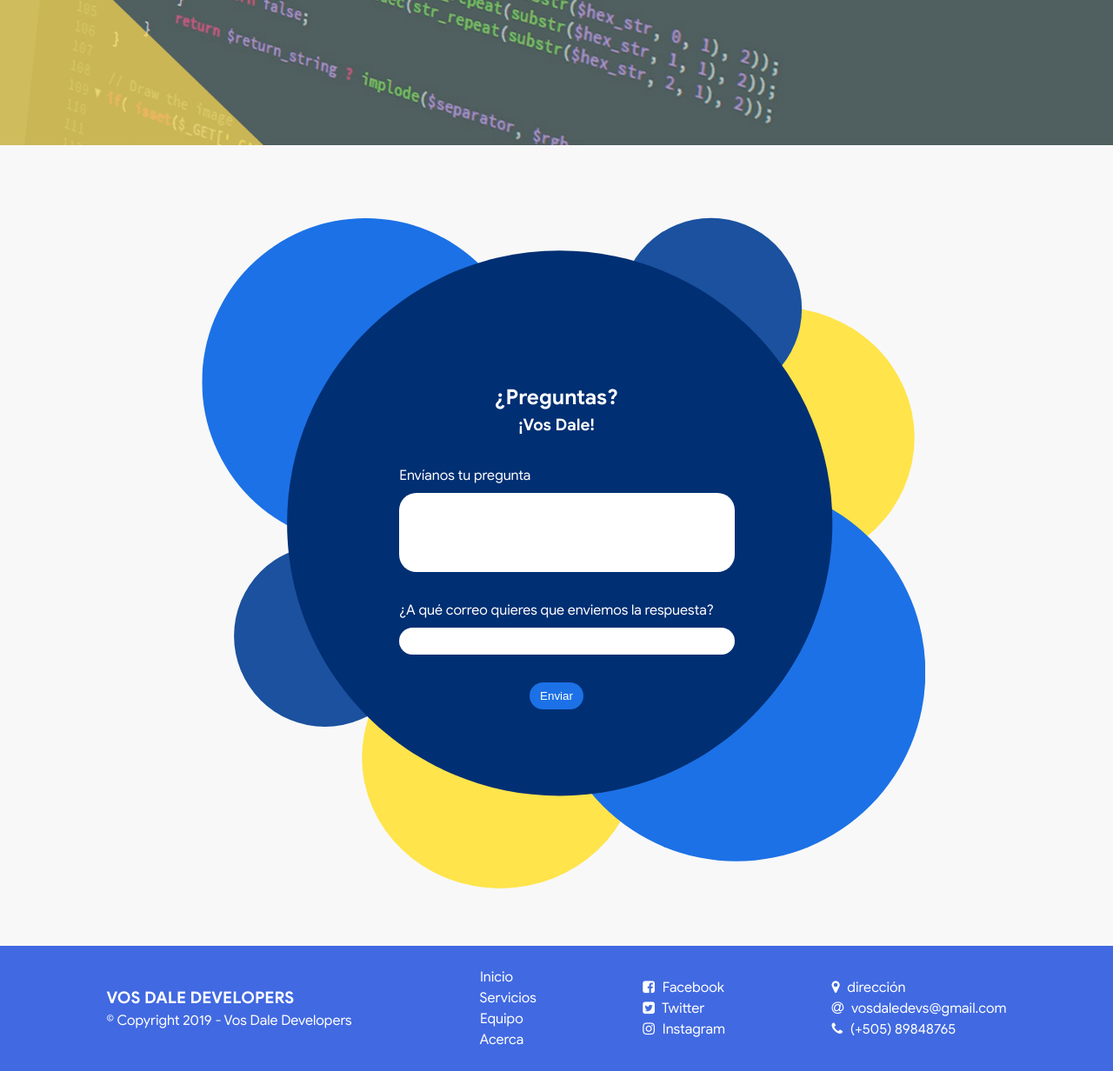
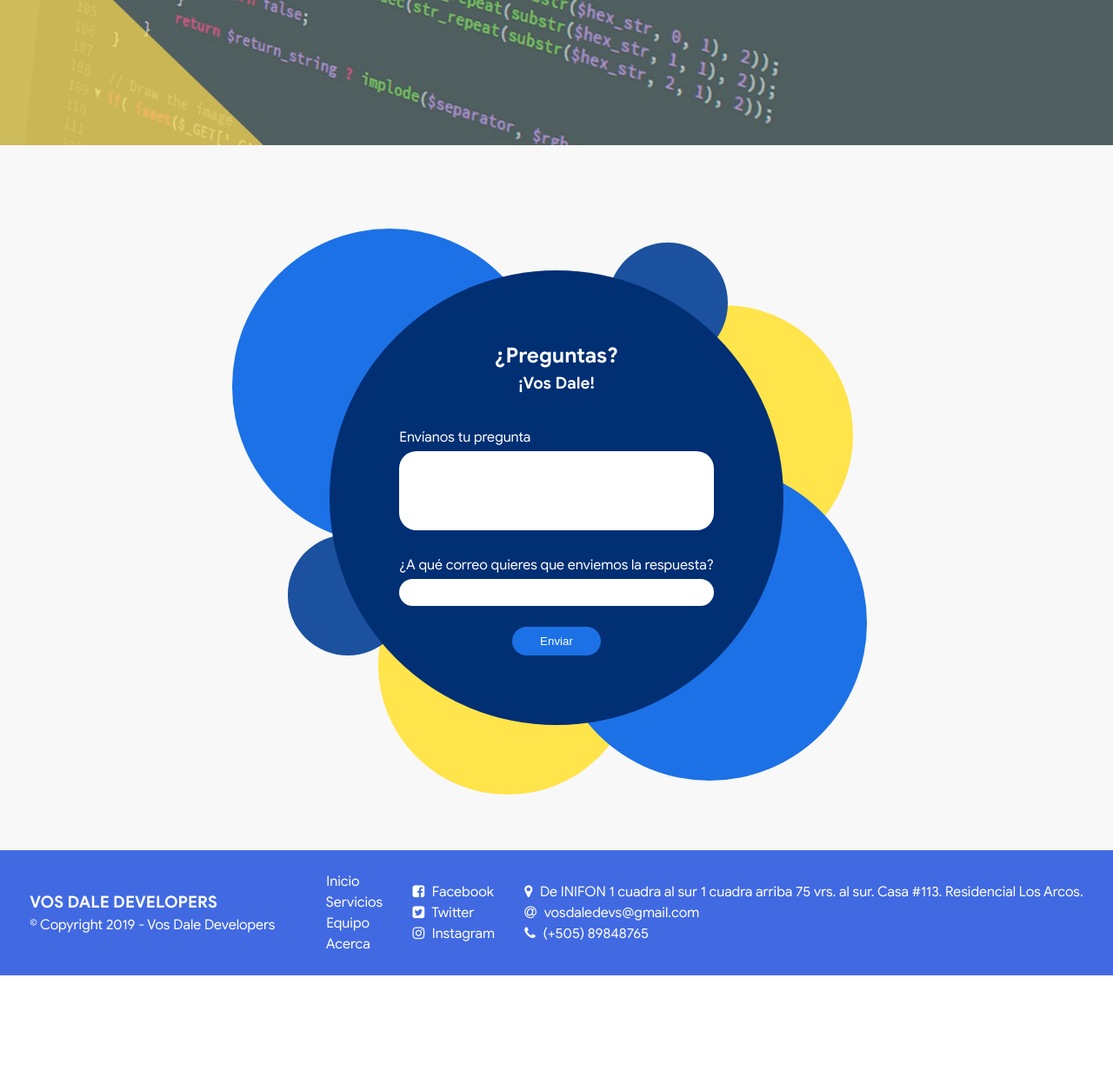
Before and after one commit to vosdaledevs/VosDaleDevelopersSite, a PHP site: page / in a window 1280 px wide. Shown: the part 633-1865 px from the top of the page at 87% size. After the commit the page ends 1755 px from the top, so only its background shows below. Run offline with PHP 8.4, Linux system fonts and the light colour scheme.

Commit message:
Actualización de los archivos de imagen. Remplazo del background usado en el formulario de preguntas por varias sombras de caja de css. Añadidos algunos comentarios en el JS, así como el evento onSubmit para le formulario de preguntas.

```diff
--- a/css/style.css
+++ b/css/style.css
@@ -76,7 +76,7 @@ i{
 .page-header--logo{
   width: 3.4rem;
   height: 3.4rem;
-  object-fit: cover;
+  object-fit: contain;
   border-radius: 100px;
   background-color: var(--secondary);
   box-shadow: var(--box-shadow);
@@ -215,47 +215,62 @@ i{
 }
 
 .question-form{
-  --padding-form: .5rem .75rem;
-  position: relative;
-  margin: 15rem 0;
-  color: var(--secondary);
-}
-.question-form--background{
-  position: absolute;
-  top: 50%;
-  left: 50%;
-  width: 65vw;
-  height: 65vw;
-  transform: translate(-49%, -49%);
-  z-index: -10;
-}
-.form-name{ text-align: center; }
-.form-field-container{
-  display: flex;
-  flex-direction: column;
-  border: none;
-}
-.form-field-container--label{
-  margin-bottom: .5rem;
-}
-.form-field-container--field{
-  margin-bottom: 2rem;
-  border-radius: 20px;
-  width: 100%;
-  padding: var(--padding-form);
+  --form-primary: #002F73;
+  --form-secondary: #fff;
+  background-color: var(--form-primary);
+  color: var(--form-secondary);
+  text-align: center;
+  padding: 5rem;
+  margin: 7rem 0;
+  border-radius: 1000px;
+  box-shadow: -12em -8em 0 -5em #1C71E6,
+    -15em 7em 0 -12em #1B519E,
+    11em 9em 0 -5em #1C71E6,
+    8em -14em 0 -12em #1B519E,
+    12em -4.5em 0 -7em #FFE44B,
+    -3.5em 12em 0 -7em #FFE44B;
 }
 
-.question-form input[type="submit"]{
-  background-color: #1C71E6;
-  margin: 0 auto;
-  color: currentColor;
-  padding: var(--padding-form);
+input[type="submit"], .form-field-container--field, .form-field-container{
+  display: block;
+  border: none;
+  outline: none;
+}
+
+.form-field-container{
+  text-align: left;
+  margin-bottom: 1.5rem;
+  width: 100%;
+}
+
+.form-field-container--label{
+    line-height: 2;
+}
+
+.form-field-container--field{
+  box-sizing: border-box;
+  width: inherit;
+  padding: .5rem .75rem;
   border-radius: 20px;
 }
 
-input[type="submit"], .form-field-container--field{
-  border: none;
-  outline: none;
+.form-field-submit{
+  padding: .55rem 2rem;
+  background-color: #1C71E6;
+  color: var(--form-secondary);
+  border-radius: var(--border-radius-big);
+  margin: 0 auto;
+  transition: box-shadow .5s, background-color .5s, transform .25s;
+  box-shadow: 0 0 10px 0 transparent;
+  transform: scale(1);
+}
+.form-field-submit:hover{
+  background-color: #085DD2;
+  box-shadow: 0 0 10px 0 rgba(255, 255, 255, .25);
+}
+
+.form-field-submit:active{
+  transform: scale(.95);
 }
 
 .header-section-page{
@@ -303,6 +318,7 @@ input[type="submit"], .form-field-container--field{
   position: relative;
   padding: var(--padding-top-bottom) var(--padding-left-right);
   width: 50vw;
+  min-height: 8rem;
   margin-bottom: 3rem;
   text-align: center;
   background-color: var(--secondary);
--- a/site.html
+++ b/site.html
@@ -69,8 +69,8 @@
     </section>
 
     <section class="section-center content-section-page">
-      <form action="#" method="post" class="question-form">
-        <img class="question-form--background" src="./img/formulario.svg" alt="">
+      <form action="#" method="post" class="question-form" id="questionForm">
+<!--        <img class="question-form&#45;&#45;background" src="./img/formulario.svg" alt="">-->
         <h2 class="form-name">¿Preguntas?</h2>
         <h3 class="form-name mb-2">¡Vos Dale!</h3>
 
@@ -84,7 +84,7 @@
           <input class="form-field-container--field" type="email" name="email" id="email-textfield">
         </fieldset>
 
-        <input type="submit" value="Enviar">
+        <input class="form-field-submit" type="submit" value="Enviar">
       </form>
     </section>
   </template>
@@ -98,7 +98,7 @@
       <div class="card">
         <h2 class="card-title">Hosting de Páginas web</h2>
         <p class="card-content">
-          Aloje su sitio web y todos los recursos que necesite, de una manera facíl y rápida, ya sea que use algún gestor de contenidos o su lenguaje de programación favorito.
+          Alojá tu sitio web y todos los recursos que necesités, de una manera fácil y rápida, ya sea que uses algún gestor de contenidos o el lenguaje de programación de tu preferencia.
         </p>
         <img src="./img/icons/web-hosting.png" class="card-img">
       </div>
@@ -106,7 +106,7 @@
       <div class="card">
         <h2 class="card-title">Correo corporativo</h2>
         <p class="card-content">
-          Envíe y reciba correos electrónicos profesionales desde la dirección web de su empresa (usted@suempresa.com), cree listas de distribución grupales, como ventas@suempresa.com. Todo esto haciendo uso de nuestra facíl, rápida y segura infraestructura.
+          Enviá y recibí correos electrónicos desde la dirección web de tu empresa (usted@suempresa.com), creá listas de distribución grupales, como ventas@suempresa.com. Todo esto haciendo uso de nuestra facíl, rápida y segura infraestructura.
         </p>
         <img src="./img/icons/corporative-email.png" class="card-img">
       </div>
@@ -114,7 +114,7 @@
       <div class="card">
         <h2 class="card-title">Desarrollo de software a la medida</h2>
         <p class="card-content">
-          Construímos y administramos distintos proyectos de software en una variedad de idiomas y tecnologías, en especial aquellos proyectos construídos usando PHP, C#, y Java, pero los miembros de nuestro equipo poseen experiencia en una amplia gama de lenguajes de programación con el fin de proporcionar soluciones a sus distintas necesidades tecnológicas.
+          Construimos y administramos soluciones de software a la medida para vos, principalmente si necesitas instalarlo en computadoras, telefonos o en la web misma, nuestro equipo posee experiencia en una amplia gama de lenguajes de programacion con el fin de darte su mejor producto para cumplir con tus necesidades.
         </p>
         <img src="./img/icons/software-development.png" class="card-img">
       </div>
@@ -122,7 +122,7 @@
       <div class="card">
         <h2 class="card-title">Mantenimiento y reparación de computadoras</h2>
         <p class="card-content">
-          Ponemos a su disponibilidad nuestra experiencia, para obtener el máximo rendimiento de la infraestructura TI o dispositivos de su negocio.
+          Ponemos a tu disponibilidad nuestra experiencia, para reparar o aprovechar al maximo el rendimiento de los dispositivos tuyos o de tu negocio.
         </p>
         <img src="./img/icons/pc-repair.png" class="card-img">
       </div>
@@ -284,7 +284,7 @@
     </div>
 
     <div class="footer--section">
-      <p><i class="fa fa-map-marker" aria-hidden="true"></i> dirección</p>
+      <p><i class="fa fa-map-marker" aria-hidden="true"></i> De INIFON 1 cuadra al sur 1 cuadra arriba 75 vrs. al sur. Casa #113. Residencial Los Arcos.</p>
       <p><i class="fa fa-at" aria-hidden="true"></i> vosdaledevs@gmail.com</p>
       <p><i class="fa fa-phone" aria-hidden="true"></i> (+505) 89848765</p>
     </div>
```
Also changed, not shown: js/main.js (+37 -7 lines), img/Logo.png (deleted), img/Logo.svg, img/LogoDos-Original.png (deleted), img/LogoLema-compressor.png (deleted), img/LogoLema.png (deleted), img/LogoLema.svg, img/LogoPng.png (deleted), img/LogoUno-Original.png (deleted), img/LogoUno.png (deleted).
